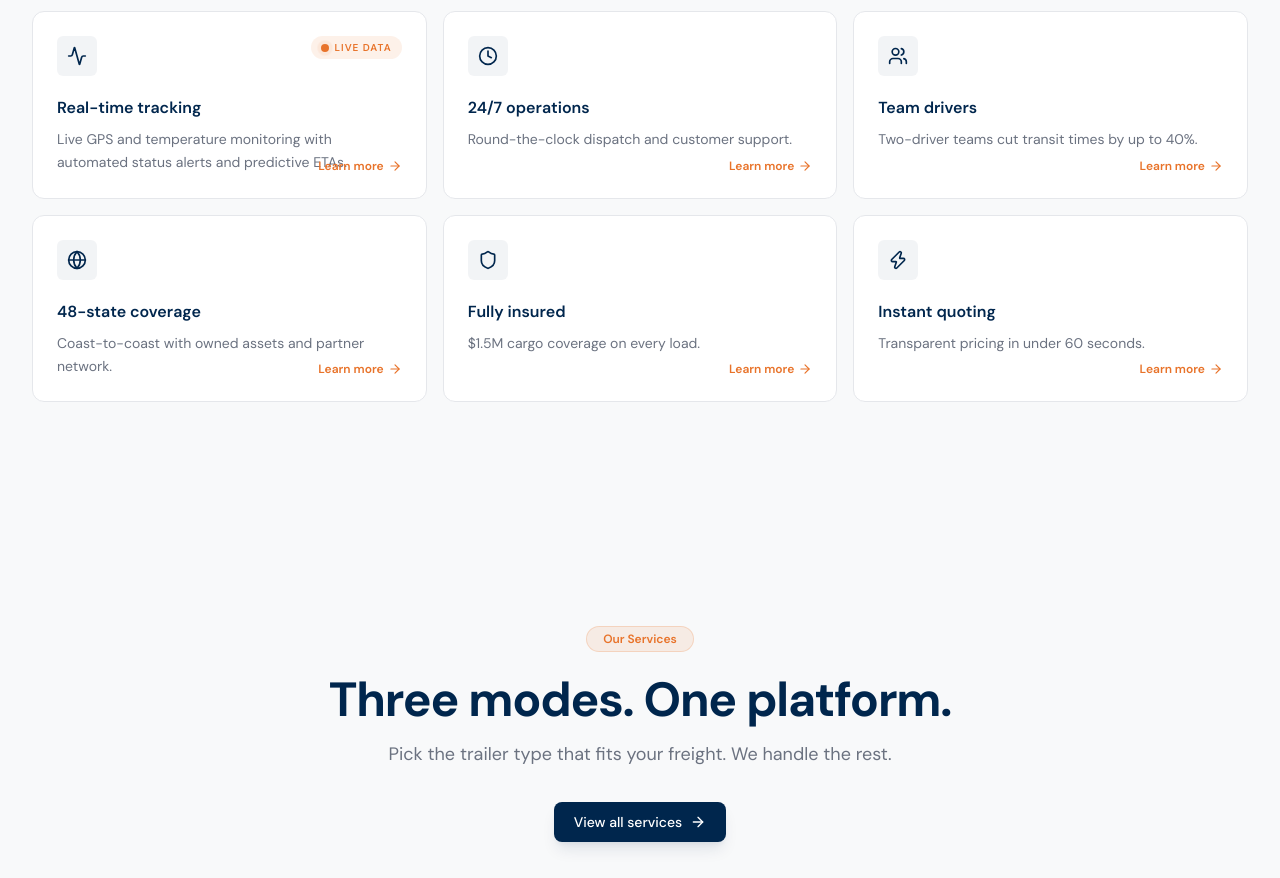
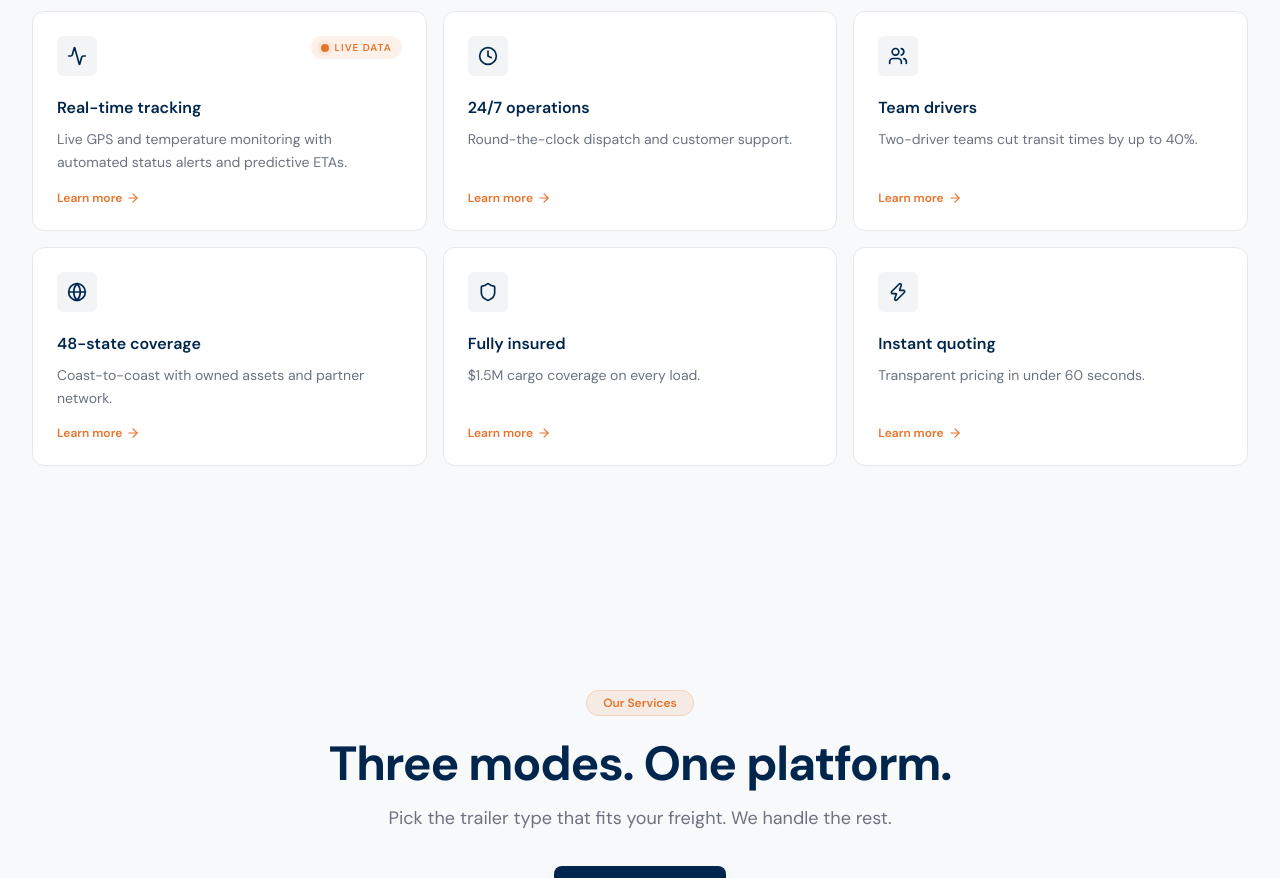
Before and after one commit to HusbanTech12/ship_smart_solution, a Next.js app: page / in a window 1280 px wide. Shown: the part 1180-2058 px from the top of the page. Built offline with nearby package versions, Linux system fonts and the light colour scheme.

Commit message:
fix(home-features): move Learn more out of absolute positioning into flex flow with flex-1 description to prevent overlap

```diff
--- a/components/landing/home-features-section.tsx
+++ b/components/landing/home-features-section.tsx
@@ -137,11 +137,11 @@ export function HomeFeaturesSection() {
                     {feature.title}
                   </h3>
 
-                  <p className="mt-2 text-sm text-brand-muted leading-relaxed">
+                  <p className="mt-2 flex-1 text-sm text-brand-muted leading-relaxed">
                     {feature.description}
                   </p>
 
-                  <div className="absolute right-6 bottom-6 flex items-center gap-1 text-xs font-semibold text-brand-secondary opacity-0 -translate-x-1 transition-all duration-300 pointer-fine:group-hover:opacity-100 pointer-fine:group-hover:translate-x-0 [@media(hover:none)]:opacity-100 [@media(hover:none)]:translate-x-0">
+                  <div className="mt-4 flex items-center gap-1 text-xs font-semibold text-brand-secondary opacity-0 -translate-x-1 transition-all duration-300 pointer-fine:group-hover:opacity-100 pointer-fine:group-hover:translate-x-0 [@media(hover:none)]:opacity-100 [@media(hover:none)]:translate-x-0">
                     Learn more
                     <ArrowRight className="h-3.5 w-3.5" />
                   </div>
```
